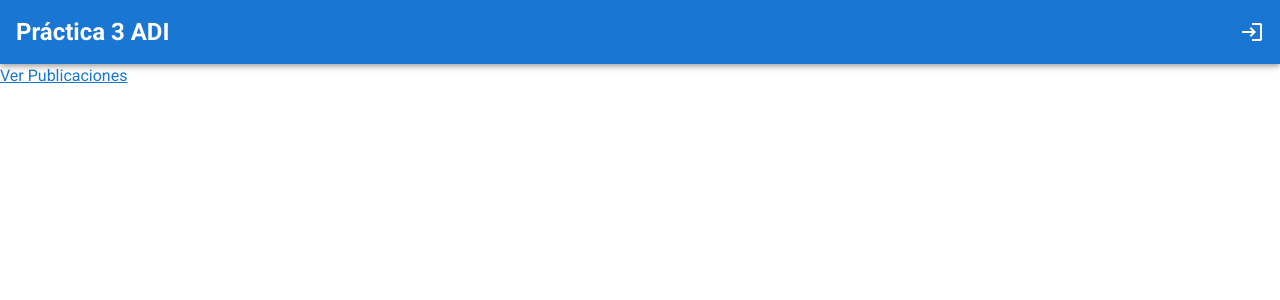
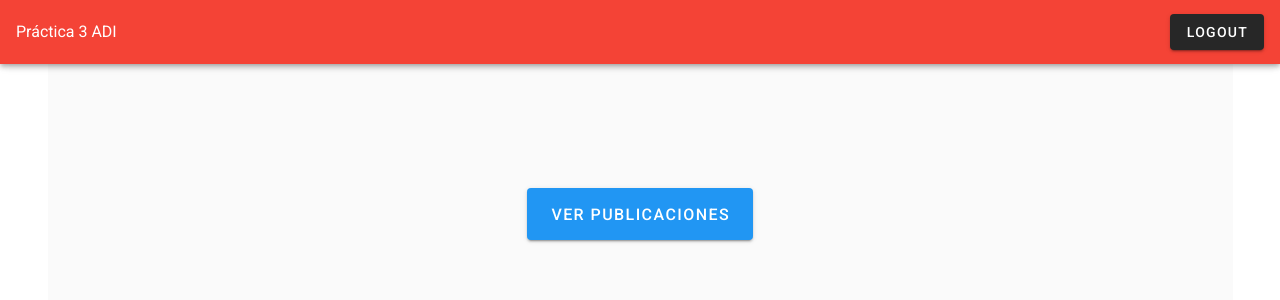
Before and after one commit to ecb34/practica3-ADI, a Vue app in the folder frontend/: page / in a window 1280 px wide. Shown: the top 300 px of the page. Built offline with nearby package versions, Linux system fonts and the light colour scheme; sample sign-in values are in the browser's storage; what vue-toasted would draw is missing.

Commit message:
añadido editar y crear publicacion funcionales

```diff
--- a/frontend/package.json
+++ b/frontend/package.json
@@ -40,7 +40,8 @@
       "eslint:recommended"
     ],
     "rules": {
-      "no-console": "off"
+      "no-console": "off",
+      "no-unused-vars": "off"
     },
     "parserOptions": {
       "parser": "babel-eslint"
--- a/frontend/public/index.html
+++ b/frontend/public/index.html
@@ -4,7 +4,7 @@
     <meta charset="utf-8">
     <meta http-equiv="X-UA-Compatible" content="IE=edge">
     <meta name="viewport" content="width=device-width,initial-scale=1.0">
-    <link rel="icon" href="<%= BASE_URL %>favicon.ico">
+    <link rel="icon" href="../src/assets/logo.svg">
     <title>Práctica 3 ADI</title>
     <link rel="stylesheet" href="https://fonts.googleapis.com/css?family=Roboto:100,300,400,500,700,900">
     <link rel="stylesheet" href="https://cdn.jsdelivr.net/npm/@mdi/font@latest/css/materialdesignicons.min.css">
--- a/frontend/src/App.vue
+++ b/frontend/src/App.vue
@@ -2,14 +2,16 @@
   <v-app>
     <v-app-bar
       app
-      color="primary"
+      color="red"
       dark
     >
       <div class="d-flex align-center">
-        <h2>Práctica 3 ADI</h2>
+        <router-link to="/" tag="button">Práctica 3 ADI</router-link>
       </div>
       <v-spacer></v-spacer>
-      <router-link to="/login">
+
+      <v-btn v-if="this.$store.getters.loggedIn" @click="logout()">Logout</v-btn>
+      <router-link to="/login" v-else tag="button">
         <span class="mr-2 text--white">Login</span>
         <v-icon>mdi-login</v-icon>
       </router-link>
@@ -29,5 +31,16 @@ export default {
   data: () => ({
     //
   }),
+  methods: {
+    logout(){
+      this.$store.commit('logout');
+      this.$router.push('/')
+      this.$toasted.show("Cerrada sesión correctamente", {
+        theme: "toasted-primary",
+        position: "top-center",
+        duration : 2000
+      });
+    }
+  }
 };
 </script>
--- a/frontend/src/components/Home.vue
+++ b/frontend/src/components/Home.vue
@@ -1,3 +1,20 @@
 <template>
-     <router-link to="/publicaciones">Ver Publicaciones</router-link>
+    <v-container>
+         <v-row>
+          <v-col cols="12">
+               <v-row align="center" justify="center" class="grey lighten-5" style="height: 300px;">
+                    <router-link to="/publicaciones" tag="button">
+                         <v-btn x-large color="info" dark>
+                              Ver Publicaciones
+                         </v-btn>
+                    </router-link>
+               </v-row>
+          </v-col>
+         </v-row>
+    </v-container>
 </template>
+<script>
+export default {
+     name: 'Home'
+}
+</script>
--- a/frontend/src/components/Login.vue
+++ b/frontend/src/components/Login.vue
@@ -43,7 +43,7 @@
               </v-card-text>
               <v-card-actions>
                 <v-spacer></v-spacer>
-                <v-btn color="primary" @click="submit">Login</v-btn>
+                <v-btn  @click="submit">Login</v-btn>
               </v-card-actions>
             </v-card>
           </v-flex>
@@ -54,6 +54,7 @@
 
 <script>
 export default {
+    name: 'Login',
     data: ()=> ({
         credentials: {
             nombre: '',
@@ -64,8 +65,8 @@ export default {
     methods: {
         submit(){
             this.$store.dispatch('authenticate', this.credentials).then(()=>{
-            this.$router.push('/publicaciones')
-            }).catch(()=>{//TODO show error messages
+              this.$router.push('/publicaciones')
+            }).catch(()=>{
                 this.$toasted.show("Error de credenciales", {
                     theme: "toasted-primary",
                     position: "top-center",
--- a/frontend/src/components/Publicaciones.vue
+++ b/frontend/src/components/Publicaciones.vue
@@ -145,20 +145,47 @@
       },
       save () {//guardar nuevo objeto o el objeto editado
         if (this.editedIndex > -1) {
-          axios.put('/api/publicaciones/'+ this.editedItem.id, {
+          axios.patch('/api/publicaciones/'+ this.editedItem.id, {
             titulo: this.editedItem.titulo,
             contenido: this.editedItem.contenido
+          }).then(()=>{
+            for (var publicacion of this.publicaciones) {
+              if(publicacion.id === this.editedIndex){
+                publicacion.titulo = this.editedItem.titulo;
+                publicacion.contenido = this.editedItem.contenido;
+              }
+            }
+            this.$toasted.show("Editada la publicación "+ this.editedItem.id, {
+              theme: "toasted-primary",
+              position: "top-center",
+              duration : 2000
+            });
+          }).catch((err)=>{
+            this.$toasted.show(err, {
+              theme: "toasted-primary",
+              position: "top-center",
+              duration : 2000
+            });
+            console.log(err);
           })
-          Object.assign(this.publicaciones[this.editedIndex], this.editedItem)//TODO hacer llamada con axios a editPublicacion
         } else {
             axios.post('/api/publicaciones', {
-              titulo: this.editItem.titulo,
-              contenido: this.editItem.contenido
-            }).then(()=>{//TODO peticion necesita token
-              this.publicaciones.push(this.editedItem)
-            }).catch(()=>{//cuando es codigo peticion diferente a 2xx
-              //TODO cambiar a que muestre un mensaje de error
-              this.publicaciones = [] //? quitar esto
+              titulo: this.editedItem.titulo,
+              contenido: this.editedItem.contenido
+            }).then((res)=>{
+              this.publicaciones.push(res.data);
+              this.$toasted.show("Agregada la publicación con id "+ res.data.id, {
+                theme: "toasted-primary",
+                position: "top-center",
+                duration : 2000
+              });
+            }).catch((err)=>{//cuando es codigo peticion diferente a 2xx
+              console.log(err);
+              this.$toasted.show("Editada la publicación "+ this.publicaciones[this.editedIndex].id, {
+                theme: "toasted-primary",
+                position: "top-center",
+                duration : 2000
+              });
             })
           }
         this.close()
--- /dev/null
+++ b/frontend/src/components/Usuarios.vue
@@ -0,0 +1,13 @@
+<template>
+
+</template>
+
+<script>
+export default {
+
+}
+</script>
+
+<style>
+
+</style>
--- a/frontend/src/router.js
+++ b/frontend/src/router.js
@@ -3,17 +3,14 @@ import Router from 'vue-router';
 import Publicaciones from './components/Publicaciones'
 import Home from './components/Home'
 import Login from './components/Login'
+import Usuarios from './components/Usuarios'
+import Store from './store/index';
 
 Vue.use(Router);
 
 export default new Router({
     mode: 'history',
     routes: [
-        {
-            path: '/publicaciones',
-            name: 'publicaciones',
-            component: Publicaciones
-        },
         {
             path: '/',
             name: 'Home',
@@ -22,7 +19,39 @@ export default new Router({
         {
             path: '/login',
             name: 'Login',
-            component: Login
+            component: Login,
+            beforeEnter(to,from,next){
+                if(!Store.getters.loggedIn){
+                    next()
+                }else{
+                    next({name: 'Home'})
+                }
+            }
+        },
+        {
+            path: '/publicaciones',
+            name: 'publicaciones',
+            component: Publicaciones,
+            beforeEnter(to,from,next){
+                if(Store.getters.loggedIn){
+                    next()
+                }else{
+                    next({name: 'Login'})
+                }
+            }
+        },
+        {
+            path: '/usuarios',
+            name: 'usuarios',
+            component: Usuarios,
+            beforeEnter(to,from,next){
+                if(Store.getters.loggedIn){
+                    next()
+                }else{
+                    next({name: 'Login'})
+                }
+            }
         }
+
     ]
 });
--- a/frontend/src/store/index.js
+++ b/frontend/src/store/index.js
@@ -8,7 +8,7 @@ Vue.use(Vuex)
 export default new Vuex.Store({
 
     state: {
-        token : null
+        token : localStorage.getItem('token') || null
 
     },
     //Getters are function which consult the variables of the state.
@@ -25,6 +25,10 @@ export default new Vuex.Store({
     mutations: {
         setToken(state, token){
             state.token = token
+        },
+        logout(state){
+            state.token = null;
+            localStorage.setItem('token', '');
         }
     },
 
@@ -37,6 +41,7 @@ export default new Vuex.Store({
                     password: credentials.password
                 }).then(response =>{
                     var token = response.data.token
+                    localStorage.setItem('token', token)
                     context.commit('setToken', token)
                     resolve(true)
                 }).catch(error =>{
```
Also changed, not shown: frontend/src/components/DetallePublicacion.vue (added, +13 -0 lines), frontend/src/components/DetalleUsuario.vue (added, +13 -0 lines).
